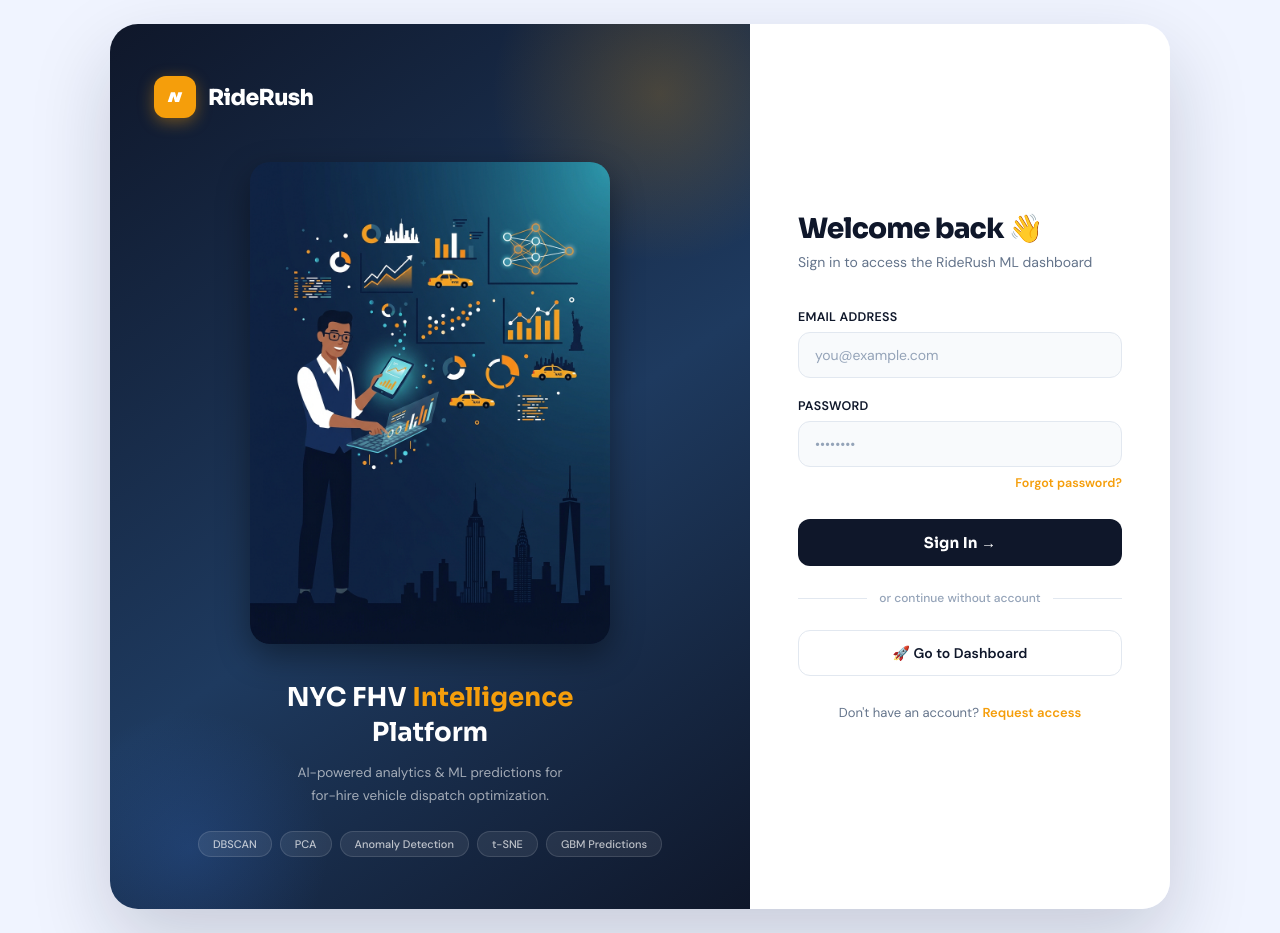
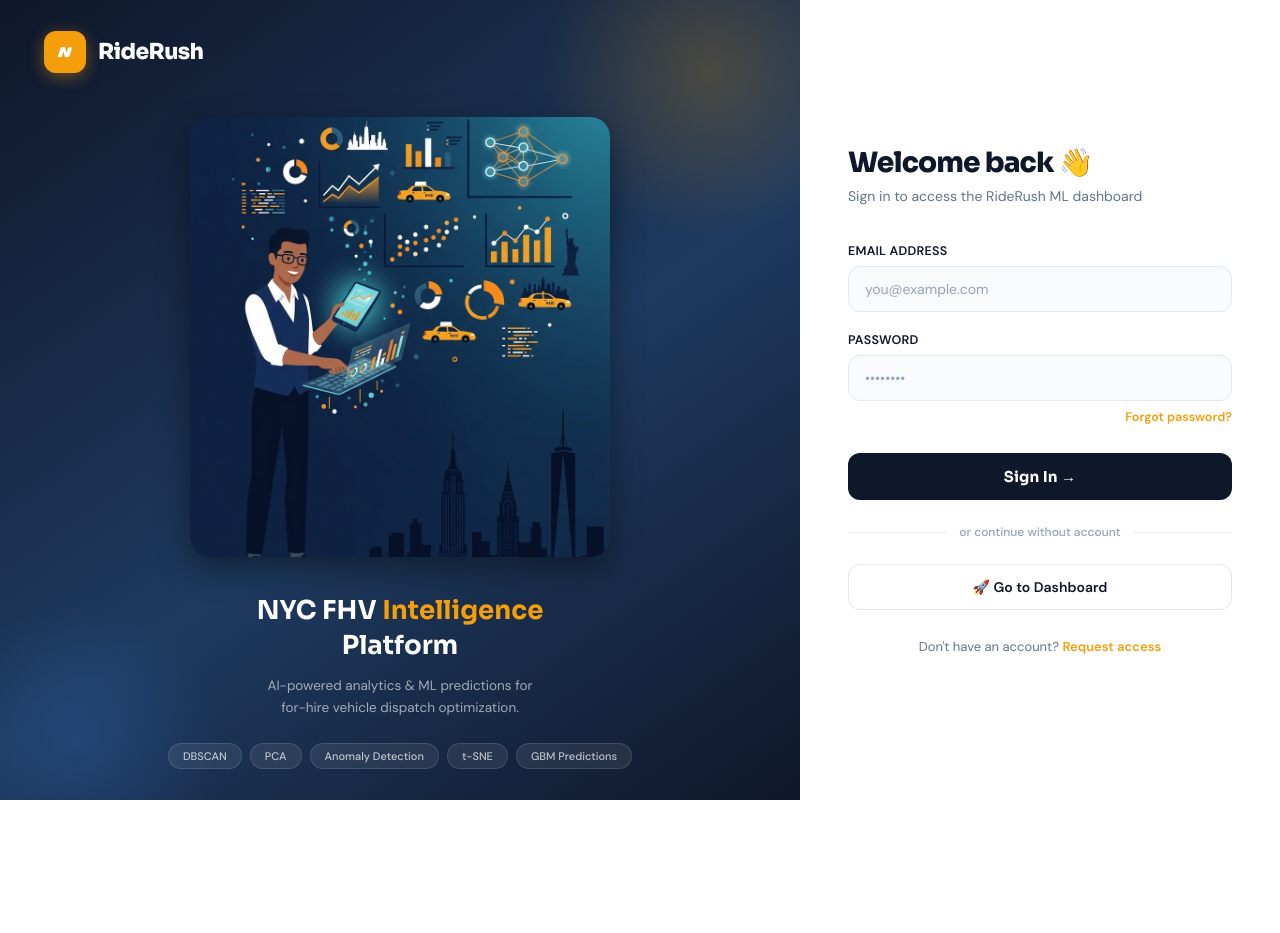
Before and after one commit to shambhavi-mahi/RideRush, a Python web app: template templates/login.html in a window 1280 px wide. After the commit the page ends 800 px from the top, so only its background shows below. Run offline with Jinja, Linux system fonts and the light colour scheme; the template is opened without the code that fills it, so the values that code supplies are empty.

Commit message:
style: make login page full screen edge-to-edge layout

```diff
--- a/templates/login.html
+++ b/templates/login.html
@@ -10,23 +10,19 @@
     *, *::before, *::after { box-sizing: border-box; margin: 0; padding: 0; }
     body {
       font-family: 'DM Sans', sans-serif;
-      background: #f0f4ff;
-      min-height: 100vh;
-      display: flex;
-      align-items: center;
-      justify-content: center;
+      background: #ffffff;
+      margin: 0;
+      padding: 0;
+      height: 100vh;
+      overflow: hidden;
       -webkit-font-smoothing: antialiased;
     }
     a { text-decoration: none; }
     .login-wrapper {
       display: flex;
-      width: 100%;
-      max-width: 1060px;
-      min-height: 620px;
-      border-radius: 28px;
-      overflow: hidden;
-      box-shadow: 0 32px 80px rgba(15,23,42,0.18);
-      margin: 24px;
+      width: 100vw;
+      height: 100vh;
+      margin: 0;
     }
 
     /* ===== LEFT PANEL ===== */
@@ -82,8 +78,10 @@
     .login-illustration {
       z-index: 1;
       width: 100%;
-      max-width: 360px;
-      drop-shadow: 0 20px 40px rgba(0,0,0,0.3);
+      max-width: 420px;
+      max-height: 55vh;
+      object-fit: cover;
+      box-shadow: 0 20px 40px rgba(0,0,0,0.3);
     }
     .login-tagline {
       z-index: 1;
@@ -124,7 +122,7 @@
 
     /* ===== RIGHT PANEL ===== */
     .login-right {
-      width: 420px;
+      width: 480px;
       flex-shrink: 0;
       background: #ffffff;
       display: flex;
```
